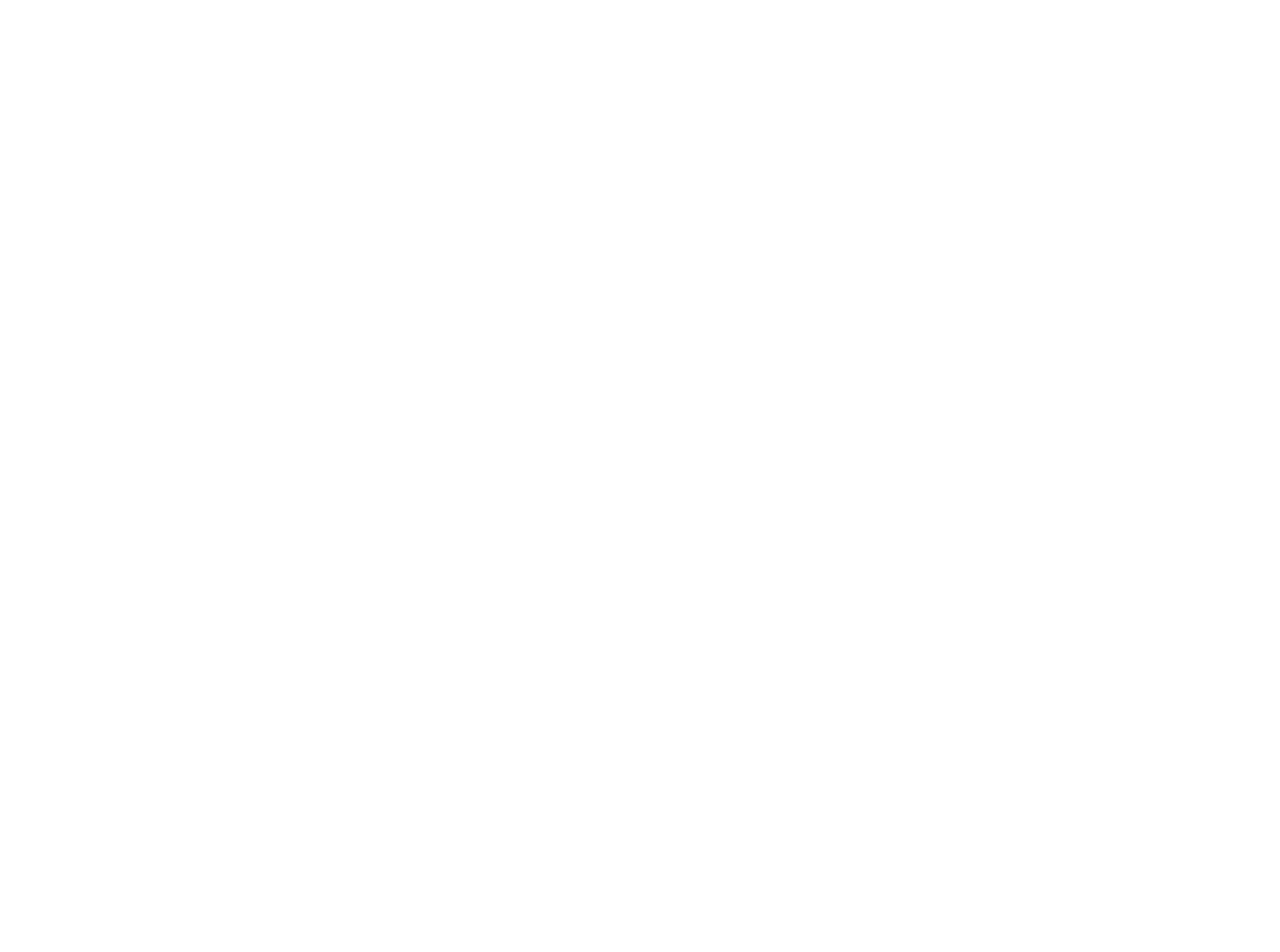
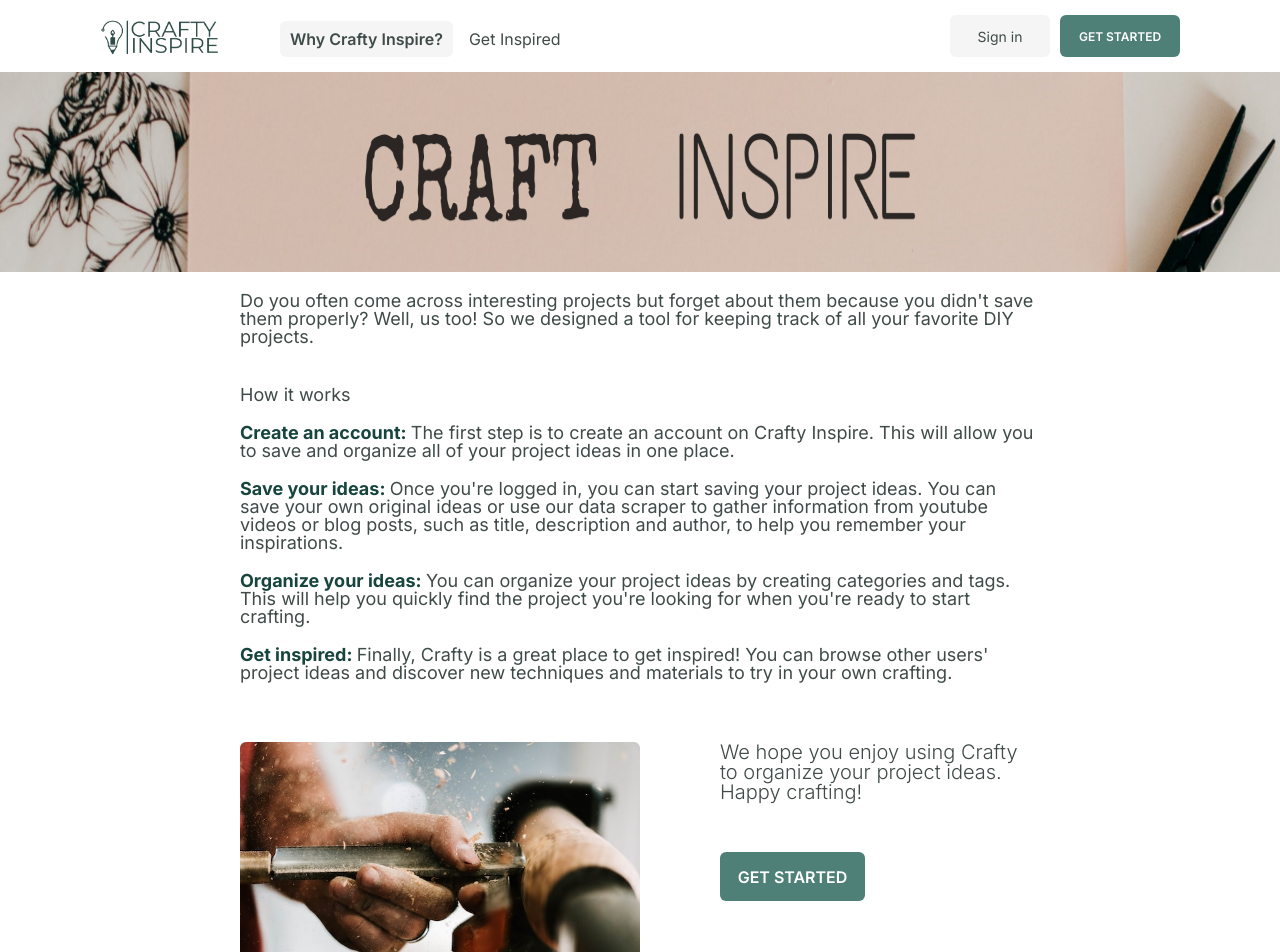
Before and after one commit to Laisses/crafty-inspire, a React (Create React App) app: page /why-us in a window 1280 px wide. Before the commit this address had no page. Shown: the top 952 px of the page. Before the commit the page ends 800 px from the top, so only its background shows below. Built offline with nearby package versions, Linux system fonts and the light colour scheme.

Commit message:
src/pages/WhyUs.js: create Why Us page

```diff
--- a/src/pages/CraftyInspire.js
+++ b/src/pages/CraftyInspire.js
@@ -5,12 +5,14 @@
 import { Dashboard } from "./Dashboard";
 import { Submission } from "./Submission";
 import { Project } from "./Project";
+import { WhyUs } from "./WhyUs";
 
 export const CraftyInspire = () => {
     return (
         <BrowserRouter>
             <Routes>
                 <Route path="/" element={<Home />} />
+                <Route path="/why-us" element={<WhyUs />} />
                 <Route path="/sign-in" element={<SignIn />} />
                 <Route path="/sign-up" element={<SignUp />} />
                 <Route path="/dashboard" element={<Dashboard />} />
--- /dev/null
+++ b/src/pages/WhyUs.js
@@ -0,0 +1,157 @@
+import { NavbarHome } from "../components/NavbarHome";
+import styled from "styled-components";
+import { COLORS, device } from "../constants";
+import bannerWider from "../assets/bannerWider.png"
+import banner from "../assets/banner.png";
+import wood from "../assets/wood.jpg";
+import { MainButton } from "../components/MainButton";
+
+export const WhyUs = () => {
+    return (
+        <>
+            <NavbarHome whyUs="true" />
+            <Container>
+                <Banner></Banner>
+                <TextContainer>
+                    <Header>
+                        <Text>
+                            Do you often come across interesting projects but forget about them because you didn't save them properly? Well, us too! So we designed a tool for keeping track of all your favorite DIY projects.
+                        </Text>
+                    </Header>
+                    <Text>
+                        How it works
+                    </Text>
+                    <Text>
+                        <ConstrastWord>Create an account: </ConstrastWord>
+                        The first step is to create an account on Crafty Inspire. This will allow you to save and organize all of your project ideas in one place.
+                    </Text>
+                    <Text>
+                        <ConstrastWord>Save your ideas: </ConstrastWord>
+                        Once you're logged in, you can start saving your project ideas. You can save your own original ideas or use our data scraper to gather information from youtube videos or blog posts, such as title, description and author, to help you remember your inspirations.
+                    </Text>
+                    <Text>
+                        <ConstrastWord>Organize your ideas: </ConstrastWord>
+                        You can organize your project ideas by creating categories and tags. This will help you quickly find the project you're looking for when you're ready to start crafting.
+                    </Text>
+                    <Text>
+                        <ConstrastWord>Get inspired: </ConstrastWord>
+                        Finally, Crafty is a great place to get inspired! You can browse other users' project ideas and discover new techniques and materials to try in your own crafting.
+                    </Text>
+                </TextContainer>
+                <BottomContainer>
+                    <Image
+                        src={wood}
+                        alt="Image of a man wood turning"
+                    />
+                    <BottomDiv>
+                        <LightText>
+                        We hope you enjoy using Crafty to organize your project ideas. Happy crafting!
+                        </LightText>
+                        <MainButton text="get started" />
+                    </BottomDiv>
+                </BottomContainer>
+            </Container>
+        </>
+    );
+};
+
+const Container = styled.div`
+    display: flex;
+    flex-direction: column;
+    align-items: center;
+
+    margin-bottom: 30px;
+
+    @media ${device.mobileL} {
+        margin-bottom: 0;
+    }
+`;
+
+const Banner = styled.div`
+    width: 100%;
+    height: 200px;
+    background-image: url(${bannerWider});
+    background-repeat: no-repeat;
+    background-size: 100% 200px;
+
+    @media ${device.tablet} {
+        background-image: url(${banner});
+    }
+
+    @media ${device.mobileL} {
+        height: 120px;
+        background-size: 100% 120px;
+    }
+`;
+
+const TextContainer = styled.div`
+    max-width: 800px;
+
+    @media ${device.tablet} {
+        padding: 30px;
+    }
+`;
+
+const Header = styled.div`
+    margin-bottom: 40px;
+`;
+
+const Text = styled.div`
+    font-size: 18px;
+    font-weight: 400;
+    color: ${COLORS.TEXT.DARK_GREEN};
+    margin-top: 20px;
+`;
+
+const ConstrastWord = styled.span`
+    color: ${COLORS.TEXT.ACCENT_GREEN};
+    font-weight: 700;
+`;
+
+const BottomContainer = styled.div`
+    margin-top: 60px;
+    max-width: 800px;
+    display: flex;
+
+    @media ${device.tablet} {
+        padding: 30px;
+        margin-top: 20px;
+    }
+
+    @media ${device.mobileL} {
+        flex-direction: column;
+        margin-top: 0;
+    }
+`;
+
+const Image = styled.img`
+    width: 400px;
+    border-radius: 6px;
+
+    @media ${device.tablet} {
+        width: 330px;
+    }
+`;
+
+const BottomDiv = styled.div`
+    margin-left: 80px;
+
+    @media ${device.tablet} {
+        margin-left: 30px;
+    }
+
+    @media ${device.mobileL} {
+        margin-left: 0;
+    }
+`;
+
+const LightText = styled.p`
+    font-size: 20px;
+    font-weight: 300;
+    color: ${COLORS.TEXT.DARK_GREEN};
+    margin-bottom: 50px;
+
+    @media ${device.mobileL} {
+        margin-bottom: 30px;
+    }
+`;
```
